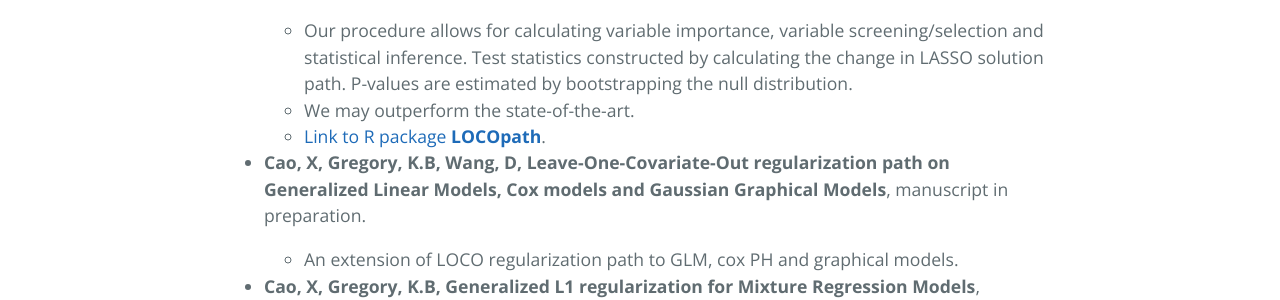
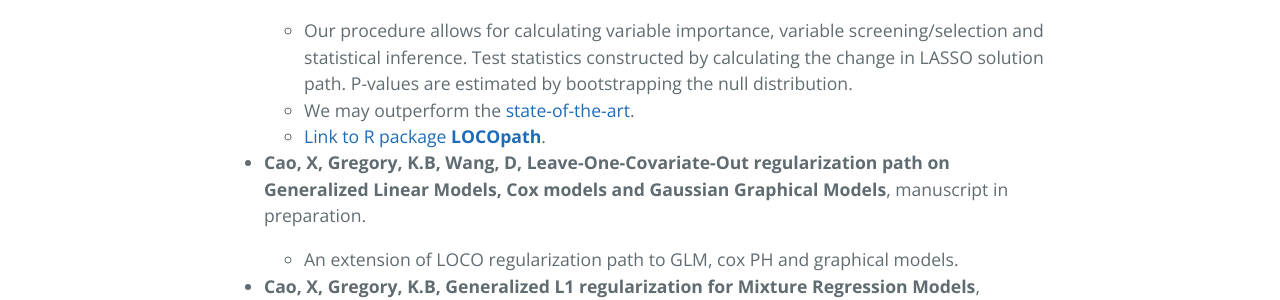
Before and after one commit to devcao/dev-ds-xy.github.io, a Jekyll site: the page built from index.md, in a window 1280 px wide. Shown: the part 885-1185 px from the top of the page. Built offline with Jekyll 4.4.1, drawn with Linux system fonts in a browser that asks for light colours; our own code applies the rules of GitHub Pages for plain Markdown files; part of the change alters nothing that is shown.

```diff
--- a/index.md
+++ b/index.md
@@ -18,7 +18,7 @@ I am currently working on:
 * **Cao, X, Gregory, K.B, Wang, D, A generalized framework for high-dimensional inference using Leave-One-Covariate-Out regularization path**, ready to submit.
 
   - Our procedure allows for calculating variable importance, variable screening/selection and statistical inference. Test statistics constructed by calculating the change in LASSO solution path. P-values are estimated by bootstrapping the null distribution.
-  - We may outperform the state-of-the-art.
+  - We may outperform the [state-of-the-art](https://arxiv.org/pdf/1303.0518.pdf).
   - [Link to R package **LOCOpath**](https://github.com/statcao/LOCOpath).
 
 
```
